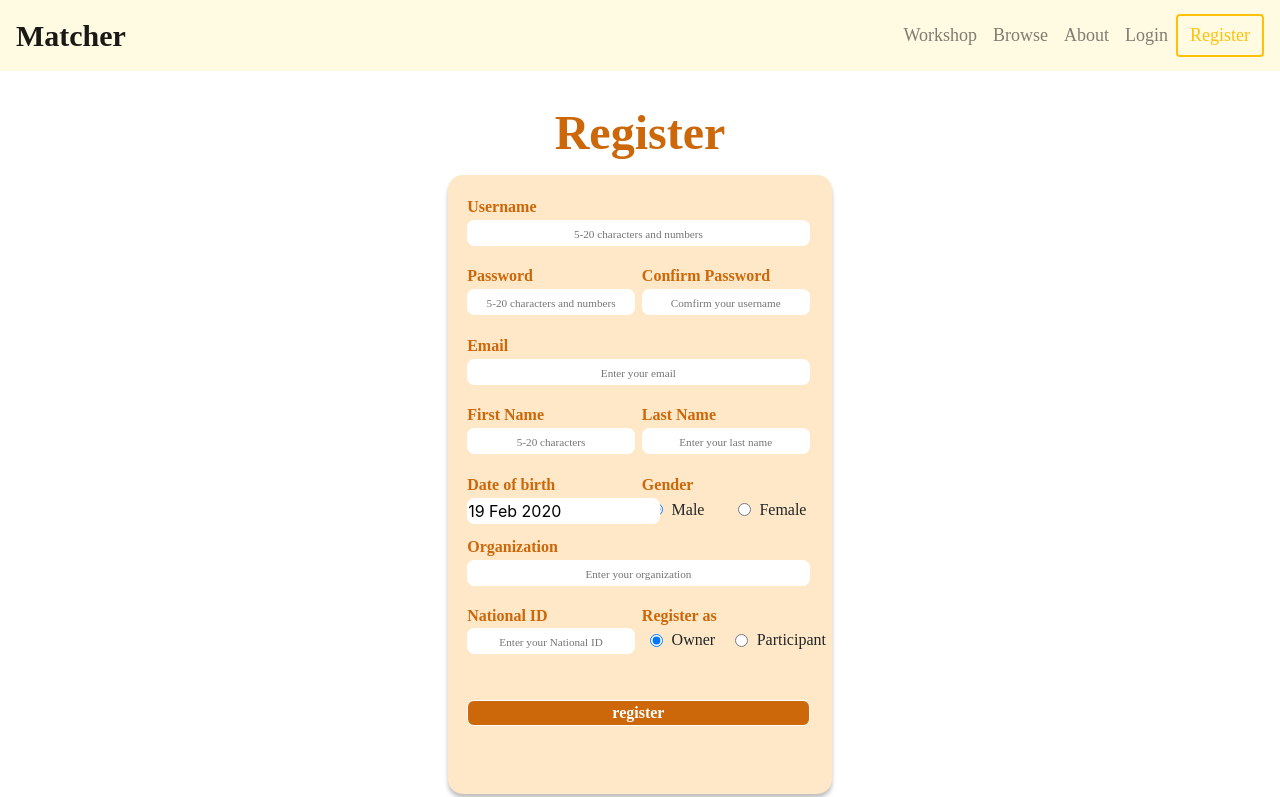
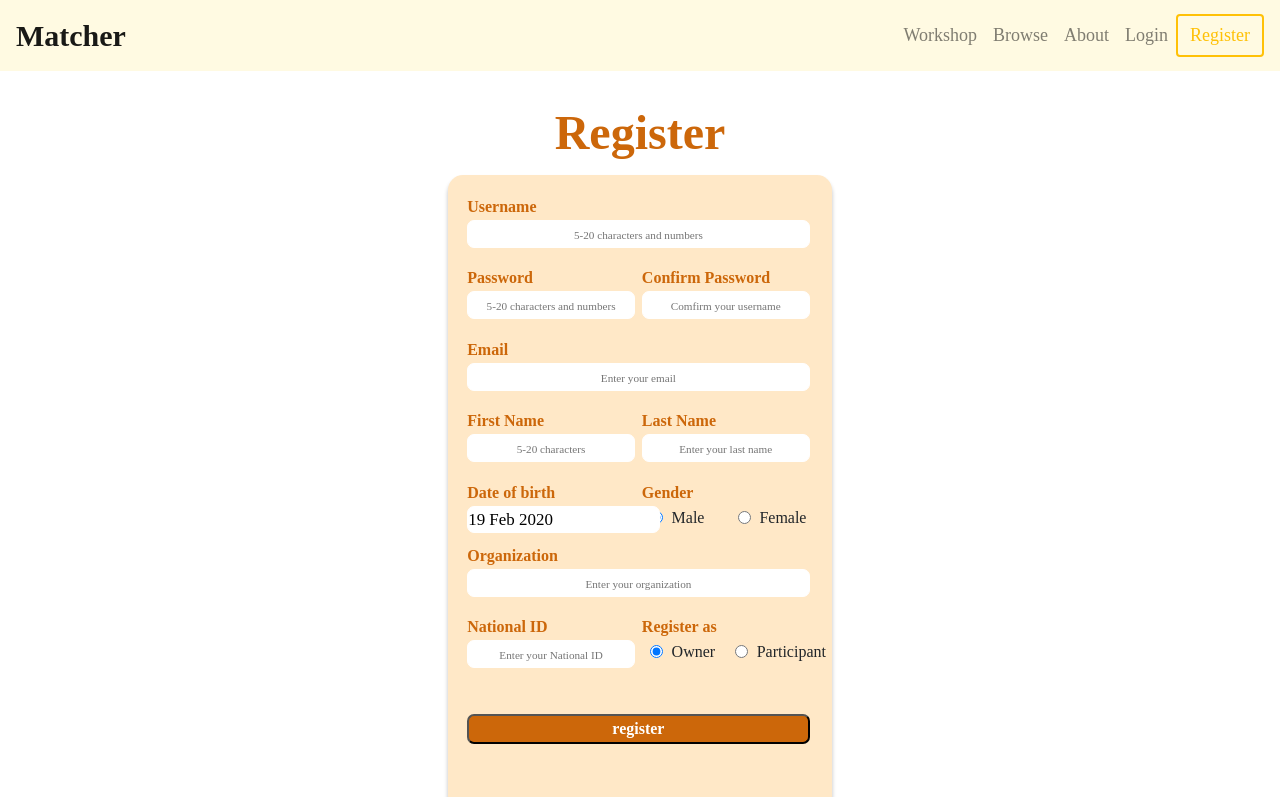
Before and after one commit to 2110423-2019-2/sec1_TerkyCompany-Frontend, a React (Create React App) app: page /register in a window 1280 px wide. Shown: the top 797 px of the page. Built offline with nearby package versions, Linux system fonts and the light colour scheme.

Commit message:
done front

```diff
--- a/src/Components/Register/Register.css
+++ b/src/Components/Register/Register.css
@@ -84,13 +84,12 @@
 
 }
 
-input::placeholder {
+.input-box::placeholder {
     font-size: 0.7rem;
     text-align: center;
 }
 
-input {
-    height: auto;
+.react-datepicker__input-container input {
     padding: 0px;
     background: #FFFFFF;
     border-radius: 7px;
@@ -98,10 +97,11 @@ input {
     border: 0.5px solid white;
     font-family: B612;
     font-style: normal;
-    font-size: 3rem;
+    font-size: 1.06rem;
     margin: 0px;
+    height: auto;
+}
 
-}
 
 .register-subcontainer-radio {
     display: flex;
--- a/src/Components/Register/Register.js
+++ b/src/Components/Register/Register.js
@@ -19,7 +19,7 @@ class Register extends React.Component {
             gender: 'M',
             organization: '',
             nationalId: '',
-            registerFlag: 'O',
+            registerFlag: 'owner',
             checkConfirmPassword: 'white',
         };
 
```
